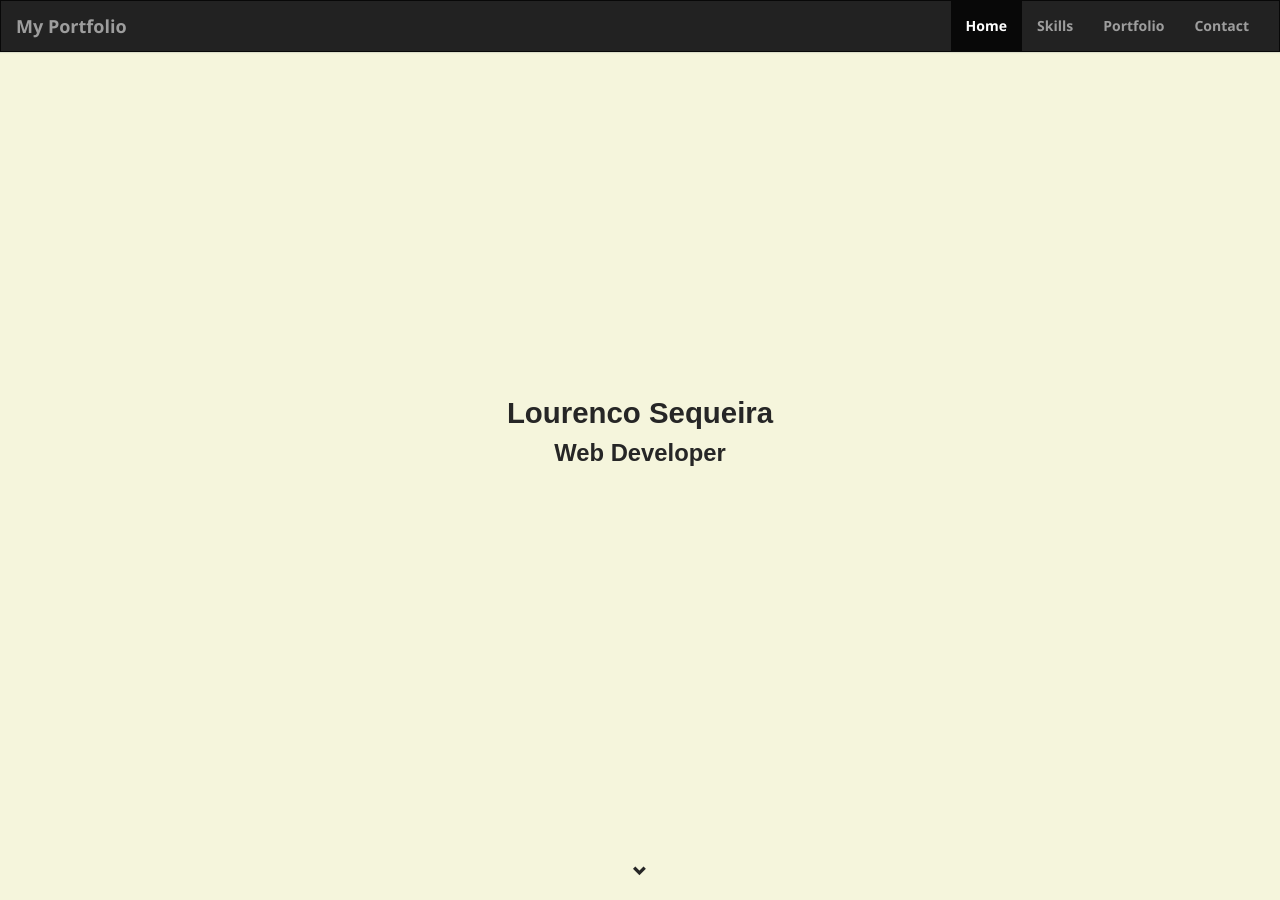
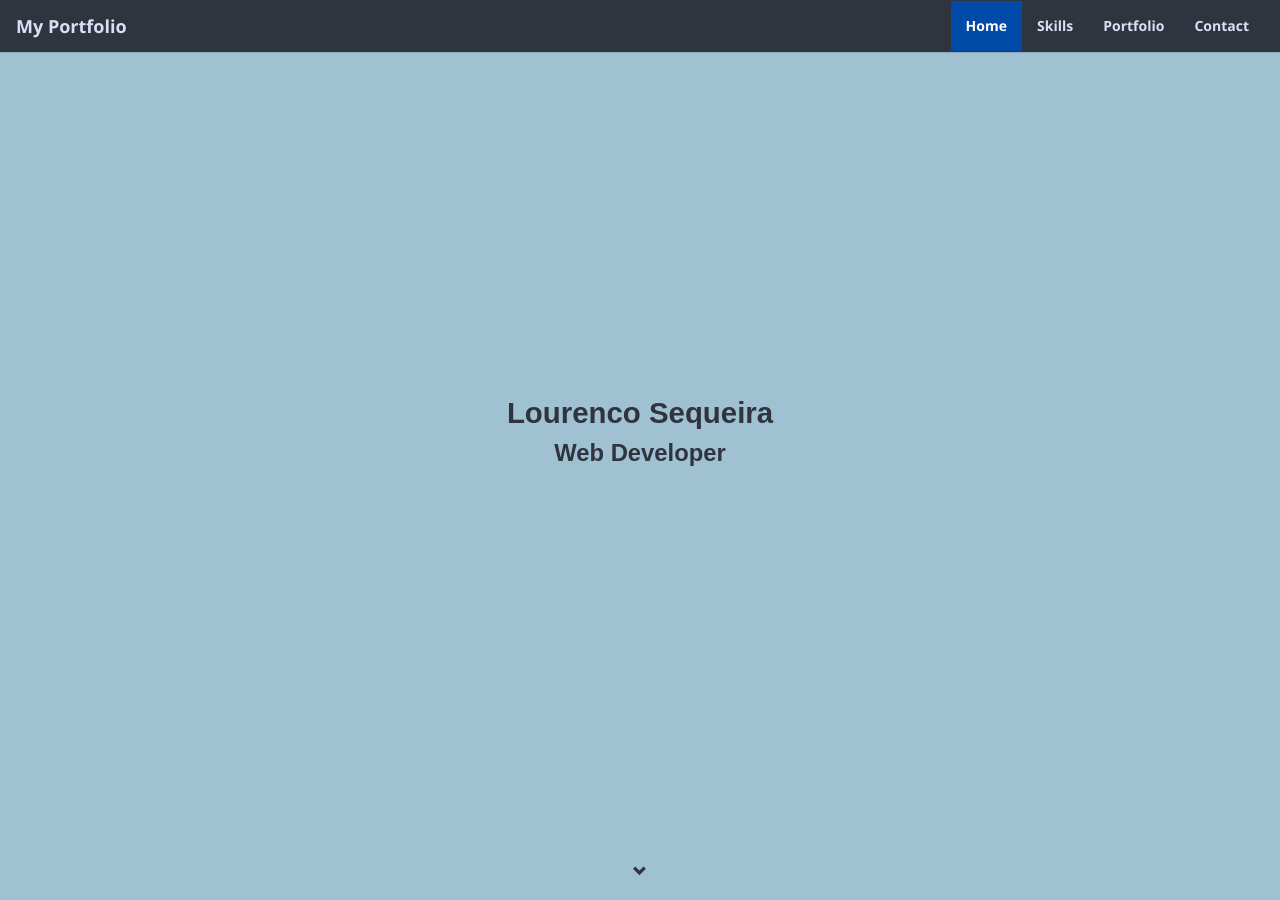
Before and after one commit to laseq/laseq.github.io, a Jekyll site: the page built from index.html, in a window 1280 px wide and 900 px high. Built offline with Jekyll 4.4.1, drawn with Linux system fonts in a browser that asks for light colours; nearby versions of some CDN libraries; some web fonts are replaced.

Commit message:
Chose a colour theme and changed the navbar colours

```diff
--- a/_sass/_base.scss
+++ b/_sass/_base.scss
@@ -1,15 +1,28 @@
 // Variables, mixins, and resets will go here.
+
+$theme-color-1: #30343F;
+$theme-color-2: #004BA8;
+$theme-color-3: #2E86AB;
+$theme-color-4: #A0C1D1;
+$theme-color-5: #DADFF7;
 
 $content-width: 800px;
 $main: #19CCAA;
 $font-style: 'Open Sans', sans-serif;
-$font-color: #262626;
-$link-color: #425469;
-$link-hover-color: $main;
+// $font-color: #262626;
+// $link-color: #425469;
+// $link-hover-color: $main;
 $heading-font: 'Muli', sans-serif;
-$heading-font-color: #425469;
-$light: #E7EDF4;
-$header:  #1D1425;
+// $heading-font-color: #425469;
+// $light: #E7EDF4;
+// $header:  #1D1425;
+
+$font-color: $theme-color-1;
+$link-color: $theme-color-1;
+$link-hover-color: $theme-color-2;
+$heading-font-color: $theme-color-1;
+$light: $theme-color-5;
+$header:  $theme-color-1;
 
 *,
 *::before,
--- a/_sass/_layout.scss
+++ b/_sass/_layout.scss
@@ -5,6 +5,7 @@ body {
 	font-size: 1.4em;
 	line-height: 1.5;
 	-webkit-font-smoothing: antialiased;
+  background-color: $theme-color-4;
 }
 h1,
 h2,
--- /dev/null
+++ b/_sass/_navbar.scss
@@ -0,0 +1,75 @@
+$bgDefault      : $theme-color-1;
+$bgHighlight    : $theme-color-2;
+$colDefault     : $theme-color-5;
+$colHighlight   : $theme-color-3;
+$dropDown       : false;
+.navbar-inverse {
+  background-color: $bgDefault;
+  border-color: $bgDefault;
+  .navbar-brand {
+    color: $colDefault;
+    &:hover, &:focus {
+      color: $colHighlight; }}
+  .navbar-text {
+    color: $colDefault; }
+  .navbar-nav {
+    > li {
+      > a {
+        color: $colDefault;
+        &:hover {
+          color: $colHighlight;
+        }
+        &:focus {
+          color: $colDefault;
+        }
+      }
+      @if $dropDown {
+        > .dropdown-menu {
+          background-color: $bgDefault;
+          > li {
+            > a {
+              color: $colDefault;
+              &:hover,  &:focus {
+                color: $colDefault;
+                background-color: $bgHighlight;
+              }
+            }
+            &.divider {
+              background-color: $bgHighlight;}}}}}
+    @if $dropDown {
+      .open .dropdown-menu > .active {
+        > a, > a:hover, > a:focus {
+          color: $colHighlight;
+          background-color: $bgHighlight; }}}
+    > .active {
+      > a, > a:hover, > a:focus {
+        // color: $colHighlight;
+        background-color: $bgHighlight; }}
+    > .open {
+      > a, > a:hover, > a:focus {
+        color: $colHighlight;
+        background-color: $bgHighlight; }}}
+  .navbar-toggle {
+    border-color: $bgHighlight;
+    &:hover, &:focus {
+      background-color: $bgHighlight; }
+    .icon-bar {
+      background-color: $colDefault; }}
+  .navbar-collapse,
+  .navbar-form {
+    border-color: $colDefault; }
+  .navbar-link {
+    color: $colDefault;
+    &:hover {
+      color: $colHighlight; }}}
+@media (max-width: 767px) {
+  .navbar-default .navbar-nav .open .dropdown-menu {
+    > li > a {
+      color: $colDefault;
+      &:hover, &:focus {
+        color: $colHighlight; }}
+    > .active {
+      > a, > a:hover, > a:focus {
+        color: $colHighlight;
+        background-color: $bgHighlight; }}}
+}
--- a/_sass/_page-sections.scss
+++ b/_sass/_page-sections.scss
@@ -4,18 +4,18 @@
 }
 
 #page-home {
-  background-color: beige;
+  // background-color: beige;
 }
 #page-education {
-  background-color: beige;
+  // background-color: beige;
 }
 #page-skills {
-  background-color: beige;
+  // background-color: beige;
 }
 #page-portfolio {
-  background-color: beige;
+  // background-color: beige;
   padding: 0 1.5em 1.5em 1.5em;
 }
 #page-contact {
-  background-color: beige;
+  // background-color: beige;
 }
--- a/css/main.scss
+++ b/css/main.scss
@@ -3,6 +3,7 @@
 ---
 @import
 	"base",
+  "navbar",
   "layout",
   "syntax-highlighting",
   "page-sections",
```
